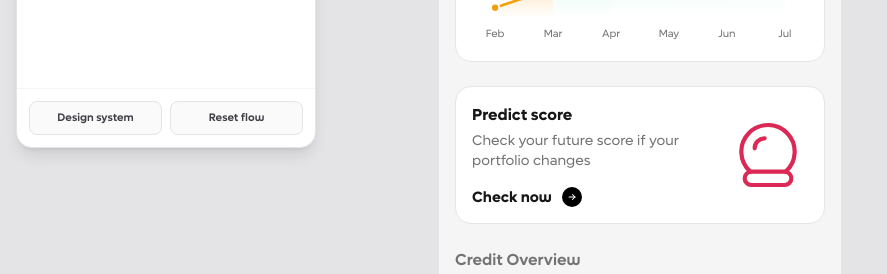
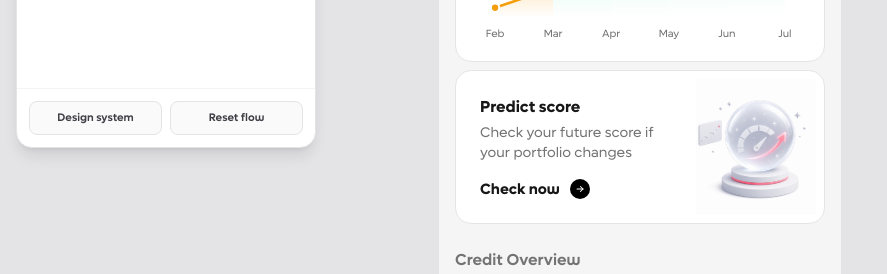
Before and after one commit to jothachil/credit-score-repo, a Next.js app: page /score in a window 1280 px wide. Shown: the part 636-910 px from the top of the page, without its empty margins (0-887 px from the left). Built offline with nearby package versions, Linux system fonts and the light colour scheme.

Commit message:
Replace IconCrystalBall with an image asset in CreditScore component and update the predictive score banner comment for clarity. Add new magic-glass image files to the public directory.

```diff
--- a/app/score/page.js
+++ b/app/score/page.js
@@ -6,7 +6,6 @@ import {
   IconArrowUp,
   IconAward,
   IconChevronRight,
-  IconCrystalBall,
   IconFileDownload,
   IconFileText,
   IconHelpCircle,
@@ -403,6 +402,7 @@ export default function CreditScore() {
 
       {/* Body */}
       <div className="flex flex-col gap-6 px-4 py-6">
+        <div className="flex flex-col gap-2">
           <section className="flex flex-col gap-2">
             <h2 className="text-sm leading-6 font-semibold text-content-secondary">
               Score history
@@ -444,10 +444,9 @@ export default function CreditScore() {
             </div>
           </section>
 
-        {/* Predict score banner. Illustration is a placeholder icon until
-            the Figma asset lands. */}
-        <section className="flex items-center justify-between gap-4 rounded-2xl border border-border-primary bg-background-primary p-4">
-          <div className="flex flex-col items-start gap-1">
+          {/* Predict score banner */}
+          <section className="flex items-center justify-between gap-4 overflow-hidden rounded-2xl border border-border-primary bg-background-primary p-2">
+            <div className="flex flex-col items-start gap-1 py-4 pl-4">
               <h2 className="text-base leading-6 font-bold text-content-primary">
                 {mock.scorePrediction.title}
               </h2>
@@ -465,13 +464,14 @@ export default function CreditScore() {
                 </span>
               </button>
             </div>
-          <IconCrystalBall
-            size={80}
-            stroke={1.25}
-            aria-hidden
-            className="shrink-0 text-content-brand"
+            {/* biome-ignore lint/performance/noImgElement: prototype static asset */}
+            <img
+              src="/magic-glass-1.png"
+              alt=""
+              className="w-30 shrink-0 self-stretch object-cover"
             />
           </section>
+        </div>
 
         <section className="flex flex-col gap-2">
           <h2 className="text-sm leading-6 font-semibold text-content-secondary">
```
Also changed, not shown: public/magic-glass-1.png (added), public/magic-glass.png (added). Lines whose indentation alone changed are shown as unchanged.
